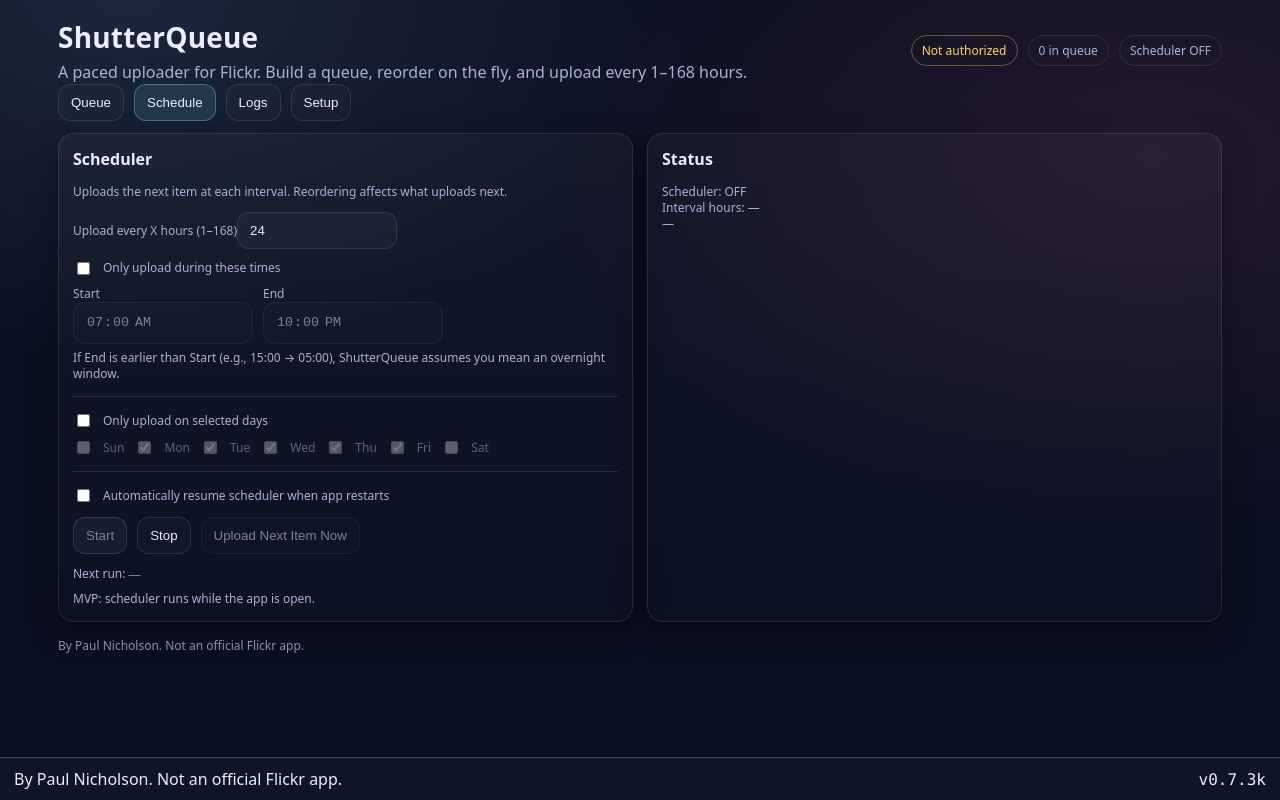
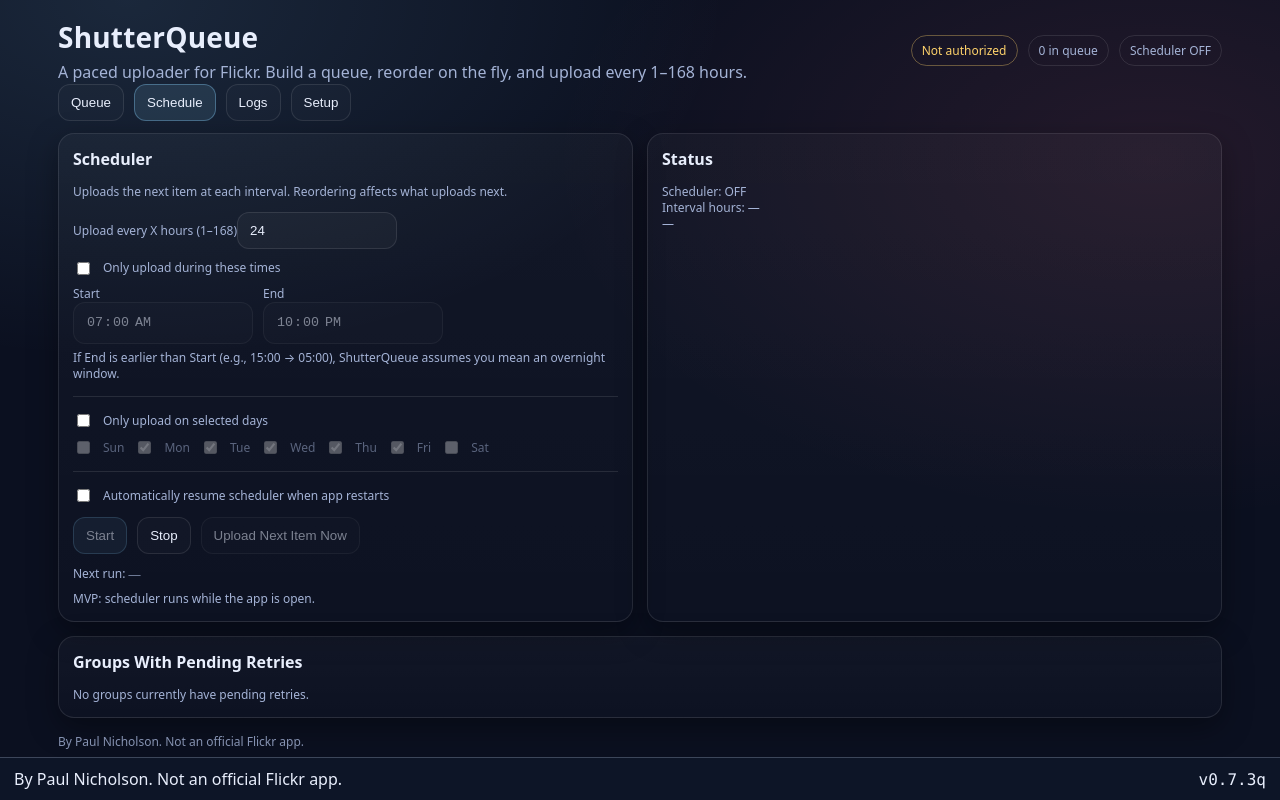
Before and after one commit to pwnicholson/shutterqueue, a React (Vite) app: page / in a window 1280 px wide. Both pictures are taken after a click on the button "Schedule". Built offline with nearby package versions, Linux system fonts and the light colour scheme.

Commit message:
Added Group Retries Summary on ‘Schedule’ tab.

```diff
--- a/package.json
+++ b/package.json
@@ -1,6 +1,6 @@
 {
   "name": "shutterqueue",
-  "version": "0.7.3k",
+  "version": "0.7.3q",
   "private": true,
   "main": "electron/main.cjs",
   "scripts": {
--- a/src/ui/App.tsx
+++ b/src/ui/App.tsx
@@ -112,12 +112,12 @@ const friendlyIdInMessage = (msg?: string) => {
     if (kind === "group") {
       const name = groupNameById.get(id);
       if (!name) return full;
-      return colon ? `group ${name}:` : `group ${name}`;
+      return colon ? `group "${name}":` : `group "${name}"`;
     }
     if (kind === "album") {
       const title = albumTitleById.get(id);
       if (!title) return full;
-      return colon ? `album ${title}:` : `album ${title}`;
+      return colon ? `album "${title}":` : `album "${title}"`;
     }
     return full;
   });
@@ -135,6 +135,85 @@ const [queue, setQueue] = useState<QueueItem[]>([]);
   const [anchorId, setAnchorId] = useState<string | null>(null);
 
   const [thumbs, setThumbs] = useState<Record<string, string | null>>({});
+
+  const [pendingGroupFocus, setPendingGroupFocus] = useState<string>("");
+
+  const pendingRetryGroups = useMemo(() => {
+    // Build list of groups that currently have at least one pending retry.
+    const counts = new Map<string, number>();
+    for (const item of queue) {
+      const states = item.groupAddStates || {};
+      for (const [gid, st] of Object.entries(states)) {
+        if (st?.status === "retry") counts.set(gid, (counts.get(gid) || 0) + 1);
+      }
+    }
+    const out = Array.from(counts.entries()).map(([groupId, count]) => ({
+      groupId,
+      count,
+      groupName: groupNameById.get(groupId) || groupId,
+    }));
+    out.sort((a, b) => a.groupName.localeCompare(b.groupName));
+    return out;
+  }, [queue, groupNameById]);
+
+  const pendingRetryItemsForFocus = useMemo(() => {
+    if (!pendingGroupFocus) return [];
+    const out: Array<{ itemId: string; title: string; nextRetryAt?: string | null }> = [];
+    for (const item of queue) {
+      const st = item.groupAddStates?.[pendingGroupFocus];
+      if (st?.status === "retry") {
+        out.push({ itemId: item.id, title: item.title || "(untitled)", nextRetryAt: st.nextRetryAt || null });
+      }
+    }
+    out.sort((a, b) => String(a.nextRetryAt || "").localeCompare(String(b.nextRetryAt || "")));
+    return out;
+  }, [queue, pendingGroupFocus]);
+
+  useEffect(() => {
+    if (!pendingRetryGroups.length) return;
+    const exists = pendingRetryGroups.some(g => g.groupId === pendingGroupFocus);
+    if (!pendingGroupFocus || !exists) setPendingGroupFocus(pendingRetryGroups[0].groupId);
+  }, [pendingRetryGroups, pendingGroupFocus]);
+
+  const isGroupAlbumErrorText = (s?: string | null) => {
+    if (!s) return false;
+    return /\bgroup\b|\balbum\b/i.test(String(s));
+  };
+
+
+  const removeGroupRetryAndSelection = (it: QueueItem, groupId: string): QueueItem => {
+    const gid = String(groupId);
+
+    const nextStates: any = { ...(it.groupAddStates || {}) };
+    if (nextStates[gid]) delete nextStates[gid];
+    const nextGroupIds = (it.groupIds || []).map(String).filter(x => x !== gid);
+
+    const remainingStates = Object.values(nextStates).filter(Boolean) as any[];
+    const hasNonDone = remainingStates.some(st => st && st.status && st.status !== "done");
+
+    // Clear item-level group/album-style lastError only if nothing else is pending.
+    const nextLastError = (!hasNonDone && isGroupAlbumErrorText(it.lastError)) ? undefined : it.lastError;
+
+    const updated: QueueItem = {
+      ...it,
+      groupIds: nextGroupIds,
+      groupAddStates: remainingStates.length ? nextStates : undefined,
+      status: (!hasNonDone && it.status === "done_warn") ? "done" : it.status,
+      lastError: nextLastError,
+    };
+
+    return updated;
+  };
+
+const removePendingRetryForGroup = async (groupId: string, itemId: string) => {
+    const it = queue.find(x => x.id === itemId);
+    if (!it) return;
+    const updated = removeGroupRetryAndSelection(it, groupId);
+    setQueue(prev => prev.map(q => (q.id === updated.id ? updated : q)));
+    await updateItems([updated]);
+  };
+
+
 
   const active = useMemo(() => queue.find(q => q.id === activeId) || null, [queue, activeId]);
   const selectedSet = useMemo(() => new Set(selectedIds), [selectedIds]);
@@ -540,7 +619,11 @@ const [queue, setQueue] = useState<QueueItem[]>([]);
     for (const sid of selectedIds) {
       const it = queue.find(x => x.id === sid);
       if (!it) continue;
-      if (kind === "group") changed.push({ ...it, groupIds: toggleIds(it.groupIds || [], id, next === "all" ? "add" : "remove") });
+      if (kind === "group") {
+        let updated: QueueItem = { ...it, groupIds: toggleIds(it.groupIds || [], id, next === "all" ? "add" : "remove") };
+        if (next === "none") updated = removeGroupRetryAndSelection(updated, id);
+        changed.push(updated);
+      }
       else changed.push({ ...it, albumIds: toggleIds(it.albumIds || [], id, next === "all" ? "add" : "remove") });
     }
     setQueue(prev => prev.map(it => changed.find(x => x.id === it.id) || it));
@@ -674,6 +757,12 @@ const [queue, setQueue] = useState<QueueItem[]>([]);
               </div>
             </div>
           </div>
+
+
+
+
+
+
         </div>
       )}
 
@@ -917,7 +1006,16 @@ const [queue, setQueue] = useState<QueueItem[]>([]);
                             <input
                               type="checkbox"
                               checked={(active.groupIds || []).includes(g.id)}
-                              onChange={(e) => updateActive({ groupIds: toggleIds(active.groupIds || [], g.id, e.target.checked ? "add" : "remove") })}
+                              onChange={(e) => {
+                                const checked = e.target.checked;
+                                if (checked) {
+                                  updateActive({ groupIds: toggleIds(active.groupIds || [], g.id, "add") });
+                                } else {
+                                  const updated = removeGroupRetryAndSelection(active, g.id);
+                                  setQueue(prev => prev.map(it => it.id === updated.id ? updated : it));
+                                  updateItems([updated]);
+                                }
+                              }}
                             />
                             <span className="small" style={{ display: "flex", alignItems: "center", gap: 8 }}>
                               <span>{g.name}</span>
@@ -962,6 +1060,12 @@ const [queue, setQueue] = useState<QueueItem[]>([]);
               )}
             </div>
           </div>
+
+
+
+
+
+
         </div>
       )}
 
@@ -1058,6 +1162,74 @@ const [queue, setQueue] = useState<QueueItem[]>([]);
               <div className="small"> {friendlyIdInMessage(sched?.lastError) || "—"}</div>
             </div>
           </div>
+
+
+          <div className="card" style={{ gridColumn: "1 / -1" }}>
+            <h2>Groups With Pending Retries</h2>
+            <div className="content">
+              {!pendingRetryGroups.length ? (
+                <div className="small">No groups currently have pending retries.</div>
+              ) : (
+                <div className="split">
+                  <div>
+                    {pendingRetryGroups.map((g) => (
+                      <div
+                        key={g.groupId}
+                        className="listrow"
+                        style={{
+                          cursor: "pointer",
+                          background: pendingGroupFocus === g.groupId ? "rgba(255,255,255,0.06)" : undefined,
+                        }}
+                        onClick={() => setPendingGroupFocus(g.groupId)}
+                      >
+                        <div style={{ flex: 1 }}>
+                          <div>{g.groupName}</div>
+                          <div className="small" style={{ fontFamily: "ui-monospace" }}>{g.groupId}</div>
+                        </div>
+                        <div
+                          className="small"
+                          style={{
+                            padding: "2px 8px",
+                            borderRadius: 999,
+                            background: "rgba(255,255,255,0.06)",
+                            fontFamily: "ui-monospace",
+                          }}
+                          title="Items pending for this group"
+                        >
+                          {g.count}
+                        </div>
+                      </div>
+                    ))}
+                  </div>
+
+                  <div>
+                    <div className="small" style={{ marginBottom: 8 }}>
+                      Pending photos for: <span style={{ fontFamily: "ui-monospace" }}>{pendingGroupFocus}</span>
+                    </div>
+                    {!pendingRetryItemsForFocus.length ? (
+                      <div className="small">No pending photos for this group.</div>
+                    ) : (
+                      pendingRetryItemsForFocus.map((it) => (
+                        <div key={it.itemId} className="listrow">
+                          <div style={{ flex: 1 }}>{it.title}</div>
+                          <div className="small" style={{ fontFamily: "ui-monospace" }}>{formatLocal(it.nextRetryAt)}</div>
+                          <button
+                            className="btn danger"
+                            style={{ padding: "6px 10px", borderRadius: 10 }}
+                            title="Remove this photo from this group retry"
+                            onClick={() => removePendingRetryForGroup(pendingGroupFocus, it.itemId)}
+                          >
+                            ×
+                          </button>
+                        </div>
+                      ))
+                    )}
+                  </div>
+                </div>
+              )}
+            </div>
+          </div>
+
         </div>
       )}
 
@@ -1092,7 +1264,7 @@ const [queue, setQueue] = useState<QueueItem[]>([]);
           <span>By Paul Nicholson. Not an official Flickr app.</span>
         </div>
         <div className="footer-right">
-          <span className="mono">v{appVersion || "0.7.3k"}</span>
+          <span className="mono">v{appVersion || "0.7.3q"}</span>
         </div>
       </div>
 
```
Also changed, not shown: 1 other file (tests, documents, lock files or other folders).
